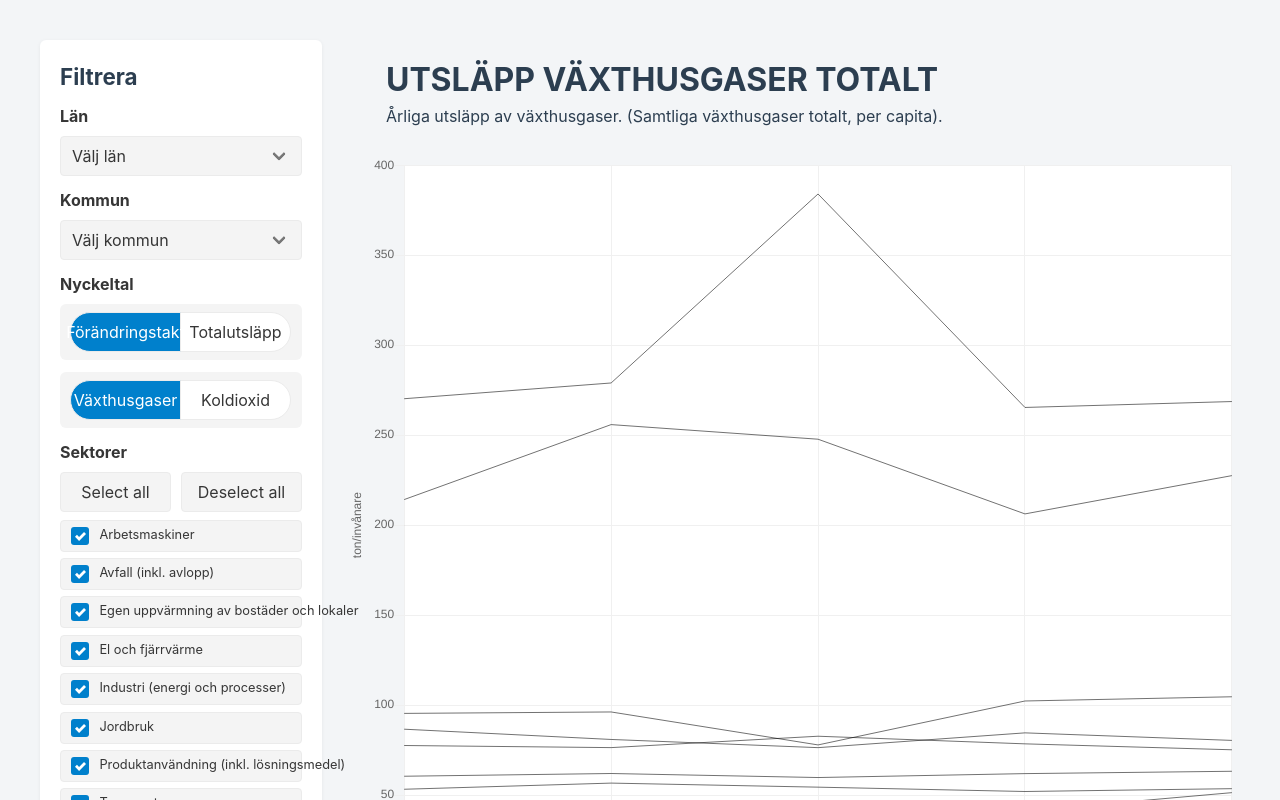
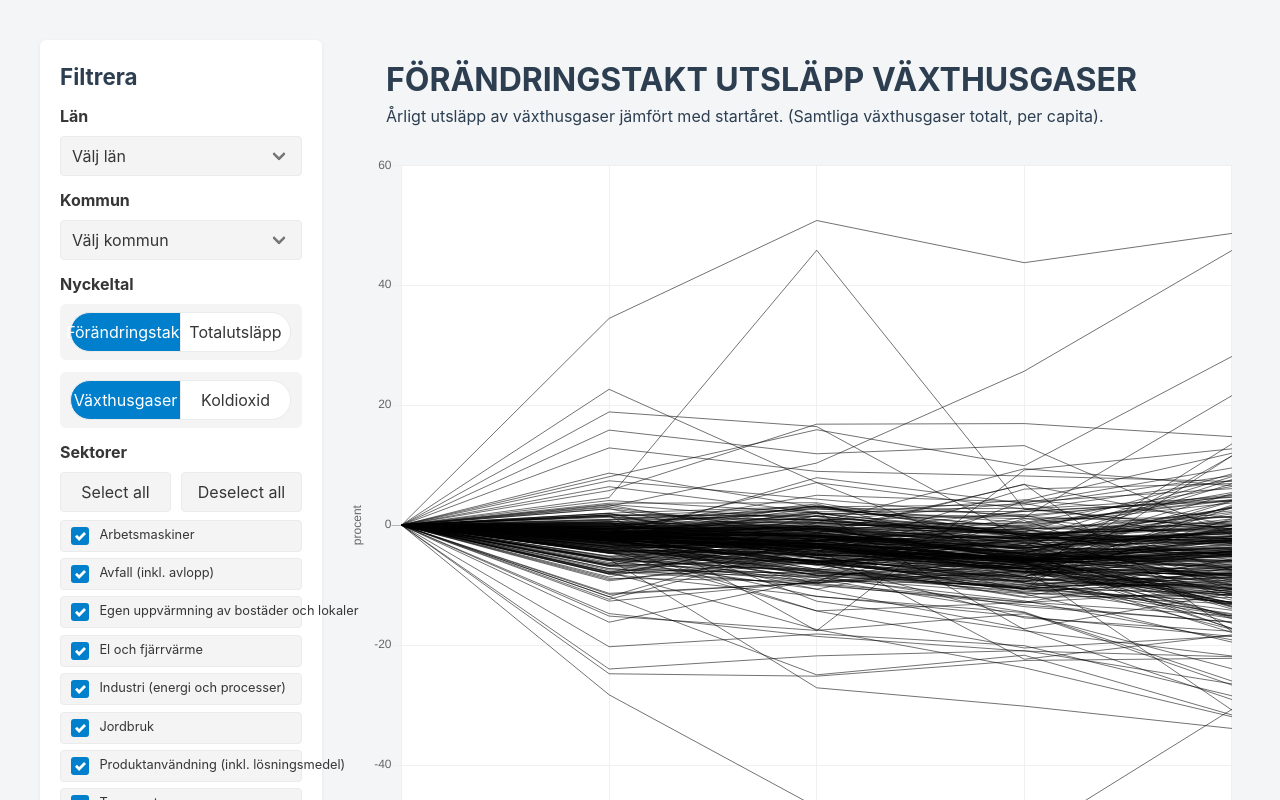
Before and after one commit to cheerfulstoic/kommun_compare, a Vue app in the folder chart/: page / in a window 1280 px wide. Shown: the top 800 px of the page. Built offline with nearby package versions, Linux system fonts and the light colour scheme.

Commit message:
Add functionality for chart type toggles

```diff
--- a/chart/src/App.vue
+++ b/chart/src/App.vue
@@ -33,15 +33,27 @@
 
           <div class="field toggle-buttons">
             <div class="buttons has-addons">
-              <button class="button is-selected">Förändringstakt</button>
-              <button class="button">Totalutsläpp</button>
+              <button
+                @click="setValueType('change')"
+                :class="{ 'is-selected': selected_valueType === 'change', button: true }"
+                >Förändringstakt</button>
+              <button
+                @click="setValueType('total')"
+                :class="{ 'is-selected': selected_valueType === 'total', button: true }"
+                >Totalutsläpp</button>
             </div>
           </div>
 
           <div class="field toggle-buttons">
             <div class="buttons has-addons">
-              <button class="button is-selected">Växthusgaser</button>
-              <button class="button">Koldioxid</button>
+              <button
+                @click="setEmissionType('all')"
+                :class="{ 'is-selected': selected_emissionType === 'all', button: true }"
+                >Växthusgaser</button>
+              <button
+                @click="setEmissionType('co2')"
+                :class="{ 'is-selected': selected_emissionType === 'co2', button: true }"
+                >Koldioxid</button>
             </div>
           </div>
 
@@ -73,11 +85,10 @@
       </div>
 
       <div class="column charts">
-        <DatabaseChart v-for="year_data_set in year_data_sets"
-                        v-bind:key="year_data_set.title"
-                        v-bind:year_data_set="year_data_set"
-                        v-bind:years="emissions_database.years"
-                        v-bind:kommun_to_highlight="kommun" />
+        <DatabaseChart
+                    v-bind:year_data_set="year_data_sets[graphType]"
+                    v-bind:years="emissions_database.years"
+                    v-bind:kommun_to_highlight="kommun" />
       </div>
     </div>
 
@@ -85,7 +96,7 @@
                 v-bind:year_data_sets="year_data_sets"
                 v-bind:kommun_to_highlight="kommun"
                 v-bind:lan_to_highlight="län"
-                v-on:focus_kommun="focus_kommun"/>
+                v-on:focus_kommun="focus_kommun" />
   </div>
 </template>
 
@@ -133,6 +144,8 @@ export default {
     return({
       selected_kommun: 'Alla',
       selected_län: 'Alla',
+      selected_valueType: 'change',
+      selected_emissionType: 'all',
       selected_huvudsektorer: initial_emissions_database.sektorer,
     })
   },
@@ -154,6 +167,22 @@ export default {
     },
     län () {
       return(this.selected_län == 'Alla' ? null : this.selected_län);
+    },
+
+    graphType () {
+      if (this.selected_valueType === 'total') {
+        if (this.selected_emissionType === 'all') {
+          return 0;
+        } else {
+          return 1;
+        }
+      } else {
+        if (this.selected_emissionType === 'all') {
+          return 2;
+        } else {
+          return 3;
+        }
+      }
     },
 
     emissions_database () {
@@ -189,6 +218,7 @@ export default {
               let x = ((math_s_curve_fn(percentage) - math_s_curve_fn(min_value)) / (math_s_curve_fn(max_value) - math_s_curve_fn(min_value)))
               return(this.round_number(3 - 5 * x)); // S-curve scale -2..3 points for this category
             };
+
       let result = [
         {
           title: 'UTSLÄPP VÄXTHUSGASER TOTALT',
@@ -196,7 +226,6 @@ export default {
           unit: 'ton/invånare',
           data: co_equivalents_year_data,
           metrics: _.reduce(co_equivalents_year_data, (result, year_data, kommun) => {
-            //result[kommun] = this.total_percentage_change(year_data);
             result[kommun] = this.yearly_average(year_data);
 
             return(result);
@@ -209,7 +238,6 @@ export default {
           unit: 'ton/invånare',
           data: co_year_data,
           metrics: _.reduce(co_year_data, (result, year_data, kommun) => {
-            //result[kommun] = this.total_percentage_change(year_data);
             result[kommun] = this.yearly_average(year_data);
 
             return(result);
@@ -231,7 +259,6 @@ export default {
           }, {}),
           points_fn: percent_change_points_fn,
         },
-
         {
           title: 'FÖRÄNDRINGSTAKT UTSLÄPP KOLDIOXID',
           description: 'Årlig procentuell förändringstakt under mätperioden. (Koldioxid totalt, per capita).',
@@ -247,7 +274,7 @@ export default {
           }, {}),
           points_fn: percent_change_points_fn,
         },
-      ]
+      ];
 
       _.each(result, (year_data_set) => {
         let max = _(year_data_set.metrics).values().max(),
@@ -272,7 +299,7 @@ export default {
         result[kommun] = [0].concat(_.map(_.range(1, year_data.length), (index) => {
           // TODO:
           // What should we do if the previous year is zero but the current year isn't?
-          return 100*(year_data[index] - year_data[0]) / (year_data[0]+.00001)
+          return 100 * (year_data[index] - year_data[0]) / (year_data[0] + .00001);
         }))
 
         return(result);
@@ -297,7 +324,9 @@ export default {
           num = year_data.length,
           avg = sum/num;
 
-      if (avg > 25) { return(25 + avg/10000) } // adding the average makes them sort correctly
+      if (avg > 25) {
+        return(25 + avg/10000) // adding the average makes them sort correctly
+      }
 
       return(this.round_number(avg));
     },
@@ -320,9 +349,12 @@ export default {
       this.selected_kommun = kommun;
     },
 
-    // TODO remove?
-    focus_huvudsektor (selected_huvudsektorer) {
-      this.selected_huvudsektorer = [selected_huvudsektorer];
+    setValueType (valueType) {
+      this.selected_valueType = valueType;
+    },
+
+    setEmissionType (emissionType) {
+      this.selected_emissionType = emissionType;
     },
 
     select_all () {
```
